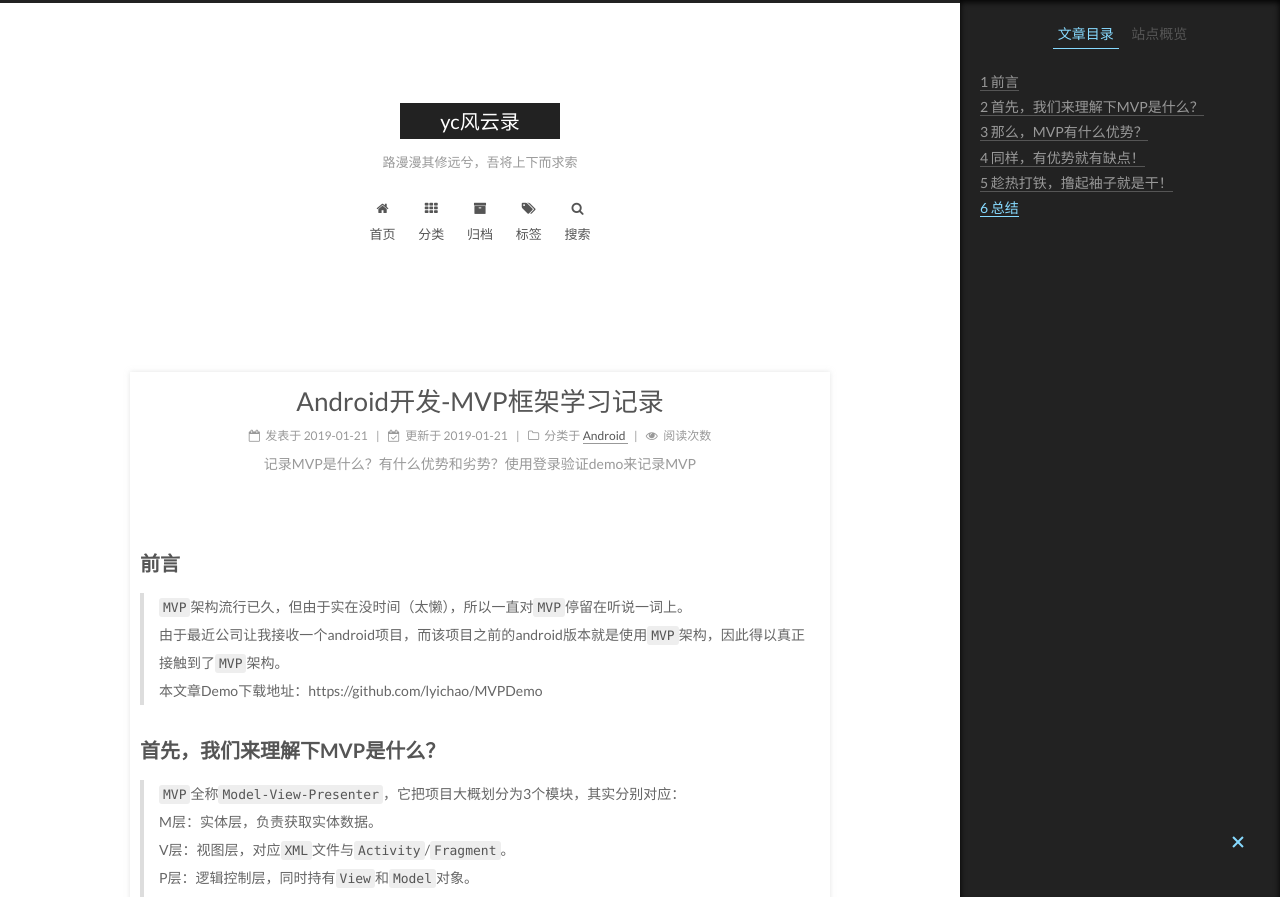
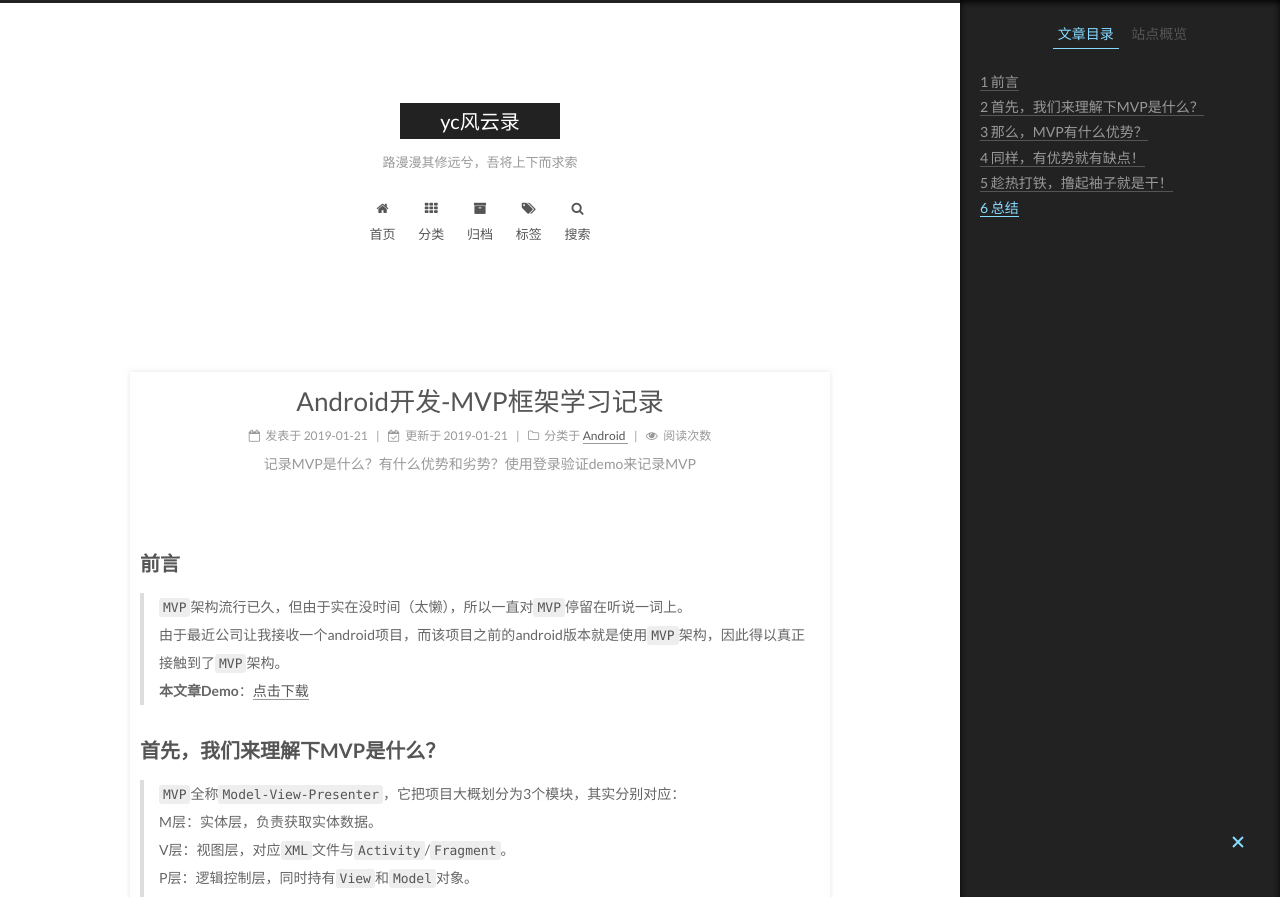
Before and after one commit to lyichao/lyichao.github.io, a Jekyll site: the page built from _posts/Android/2019-01-21-Android开发-MVP框架学习记录.md, in a window 1280 px wide. Shown: the top 897 px of the page. Built offline with Jekyll 4.4.1, drawn with Linux system fonts in a browser that asks for light colours; comment, search, counter and statistics services are not loaded; grey boxes are pictures that could not be loaded.

Commit message:
修改文章

```diff
--- a/_posts/Android/2019-01-21-Android开发-MVP框架学习记录.md
+++ b/_posts/Android/2019-01-21-Android开发-MVP框架学习记录.md
@@ -13,7 +13,7 @@ updated: 2019-01-21 17:30:08
 >
 > 由于最近公司让我接收一个android项目，而该项目之前的android版本就是使用`MVP`架构，因此得以真正接触到了`MVP`架构。
 >
-> 本文章Demo下载地址：https://github.com/lyichao/MVPDemo
+> **本文章Demo**：[点击下载](https://codeload.github.com/lyichao/MVPDemo/zip/master)
 
 
 
```
